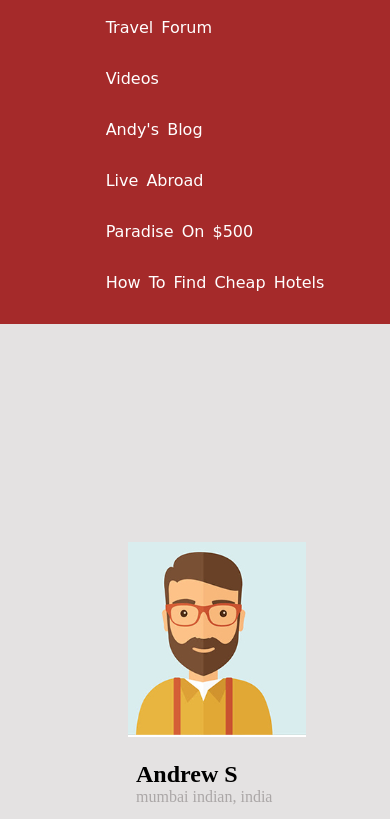
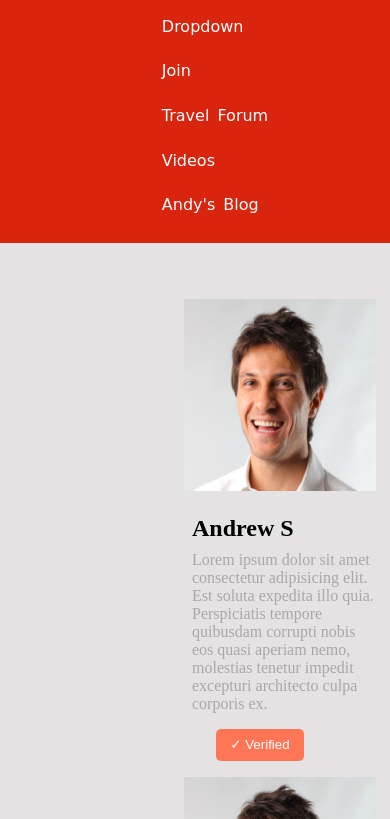
Before and after one commit to nosheeno/flextask, a plain HTML site: page index.html in a window 390 px wide. Shown: the part 116-935 px from the top of the page. Drawn offline with Linux system fonts and the light colour scheme.

Commit message:
responsive changes

```diff
--- a/css/styles.css
+++ b/css/styles.css
@@ -2,69 +2,66 @@ body{
     padding: 0;
     margin: 0;
 }
-.container{
-    background-color: brown;
-    display: flex;
-    justify-content: space-evenly;
-
+#navbar{
+    background-color:#d9240e;
 
 
 }
-.container ul{
+.navbar-wrappar{
     display: flex;
-
+    flex-flow: row wrap;
+    justify-content: space-between;
 
 }
-.container ul li{
+.navbar-wrappar .logo{
+    flex-wrap: wrap;
+}
+.navbar-wrappar ul{
+   flex-wrap: wrap;
+}
+.navbar-wrappar ul li{
     display: inline-flex;
     color: white;
     text-transform: capitalize;
-    padding: 1rem;
+    padding: 0.8rem;
     word-spacing: 0.5rem;
     word-spacing: 3px;
     font-family: cursive;
     cursor: pointer;
 }
-.container ul li:hover{
+.navbar-wrappar ul li:hover{
     color: black;
     transition-duration: 1s;
 }
-@media all and (max-width: 800px){
-    .container ul{
-    justify-content: flex-start;
-
-}
-}
-
-@media all and (max-width: 500px){
-    .container ul{
-    flex-direction: column;
-
-}
-}
-.container2{
+.container-wrappar{
     display: flex;
+    flex-wrap: wrap;
     justify-content: space-around;
     /* height: 31rem;
     align-items: center; */
     background-color: #e4e2e2;
+    padding: 5rem 13rem;
 
 }
-.container2 .box1{
-
-    padding: 5.6rem 0;
+.container-wrappar img{
+    height: 12rem;
+    width: 12rem;
+}
+.container-wrappar .box1{
+   flex-basis: 5rem;
+    padding: 0.5rem;
 
 }
-.container2 .box1 h2{
+.container-wrappar .box1 h2{
     text-transform: capitalize;
     padding-left: 0.5rem;
-    height: 8px;
+    height: 1rem;
     }
-.container2 .box1 p{
+.container-wrappar .box1 p{
     color: #aba7a7;
     padding-left: 0.5rem;
 }
-.container2 .box1 button {
+.container-wrappar .box1 button {
     background-color: #ff7657;
     height: 2rem;
     width: 5.5rem;
@@ -76,23 +73,12 @@ body{
     cursor: pointer;
 
 }
-.container2 .box1 button:hover{
+.container-wrappar .box1 button:hover{
 
     transition-duration: 1s;
     border: 1px solid #fc3e14;
+    transition-duration: 1s;
 }
-@media all and (max-width: 800px){
-    .container2 {
-        flex-wrap: wrap;
-        justify-content: space-between;
-        padding: 8rem;
-}
-}
-@media all and (max-width: 500px){
-    .container2 {
-        flex-direction: column;
-        align-items: center;
-    }}
 .footer{
     display: flex;
     justify-content: space-between;
@@ -108,14 +94,45 @@ body{
         width: 3rem;
         padding: 1rem;
     }
+/* @media all and (max-width: 1024px){
+.container-wrappar{
+    padding: 2rem 13rem;
+}
+} */
+
 @media all and (max-width: 800px){
+    .navbar-wrappar{
+    flex-wrap: wrap;
+}
+    .container-wrappar {
+    flex-wrap: wrap;
+    padding: 3rem 11rem;
+}
     .footer{
-            justify-content: center
+    justify-content: center;
 
-        }}
+}
+}
+
 @media all and (max-width: 500px){
+   .navbar-wrappar{
+       flex-wrap: wrap;
+        flex-direction: column;
+        align-items: center;
+    }
+    .navbar-wrappar ul li{
+        flex-wrap: wrap;
+        flex-direction: column;
+        display: flex;
+    }
+
+    .container-wrappar {
+        flex-wrap: wrap;
+    }
     .footer{
+        flex-wrap: wrap;
         flex-direction: column;
         align-items: center;
 
-        }}
+    }
+}
--- a/index.html
+++ b/index.html
@@ -8,52 +8,56 @@
     <link rel="stylesheet" href="css/styles.css">
 </head>
 <body>
-    <div class="container">
+    <header id = "navbar">
+        <div class="navbar-wrappar">
+            <div class="logo">
+                <img src="img/log.jpg" alt="">
+            </div>
             <ul>
                 <li>Dropdown</li>
                 <li>join</li>
                 <li>Travel forum</li>
                 <li>videos</li>
                 <li>Andy's blog</li>
-            <li>live abroad</li>
-            <li>paradise on $500</li>
-            <li>how to find cheap hotels</li>
             </ul>
         </div>
-    <div class="container2">
+    </header>
+    <section id="container">
+        <div class="container-wrappar">
             <div class="box1">
-            <img src="img/talk.png" alt="">
+                <img src="img/doe.jpg" alt="">
                 <h2>andrew s</h2>
-            <p>mumbai indian, india</p>
+                <p>Lorem ipsum dolor sit amet consectetur adipisicing elit. Est soluta expedita illo quia. Perspiciatis tempore quibusdam corrupti nobis eos quasi aperiam nemo, molestias tenetur impedit excepturi architecto culpa corporis ex.</p>
                 <button>✓ verified</button>
             </div>
             <div class="box1">
-            <img src="img/talk.png" alt="">
+                <img src="img/doe.jpg" alt="">
                 <h2>any garaham</h2>
-            <p>mumbai indian, india</p>
+                <p>Lorem ipsum, dolor sit amet consectetur adipisicing elit. Placeat odit deleniti suscipit blanditiis molestiae dicta eveniet adipisci quis quaerat quisquam? Soluta voluptatem tempora corporis veritatis explicabo labore minima esse sed.</p>
                 <button>✓ verified</button>
             </div>
             <div class="box1">
-            <img src="img/talk.png" alt="">
+                <img src="img/doe.jpg" alt="">
                 <h2>sajid u</h2>
-            <p>mumbai indian, india</p>
+                <p>Lorem ipsum dolor sit amet consectetur adipisicing elit. Doloribus saepe fugiat, cupiditate ipsum consequuntur ab incidunt ipsa illo itaque, expedita, totam suscipit consectetur libero iste optio in odio sapiente quisquam.</p>
                 <button>✓ verified</button>
             </div>
             <div class="box1">
-            <img src="img/talk.png" alt="">
+                <img src="img/doe.jpg" alt="">
                 <h2>andrew s</h2>
-            <p>mumbai indian, india</p>
+                <p>Lorem ipsum dolor sit amet consectetur adipisicing elit. Incidunt ut ab modi harum distinctio alias consequatur sunt, quod, nulla dolor rerum et, facere unde fuga accusantium possimus iusto quisquam sint.</p>
             <button>✓ verified</button>
         </div>
-    </div>
+    </section>
+    <footer>
         <div class="footer">
             <p>copy right 2018</p>
             <div class="icons">
                 <img src="img/icons/facebook.png" alt="">
                 <img src="img/icons/gmail.png" alt="">
-
                 <img src="img/icons/insta.png" alt="">
             </div>
         </div>
+    </footer>
     </body>
 </html>
```
Also changed, not shown: img/doe.jpg (added), img/log.jpg (added). Lines whose indentation alone changed are shown as unchanged.
